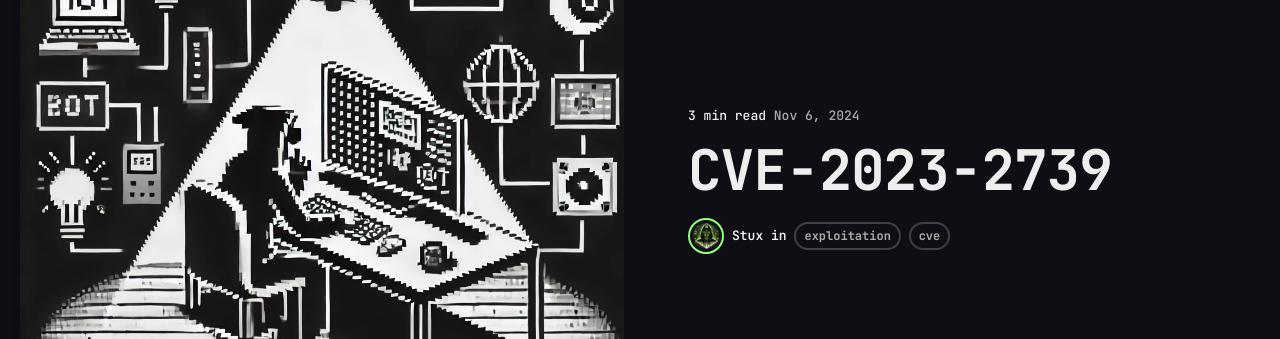
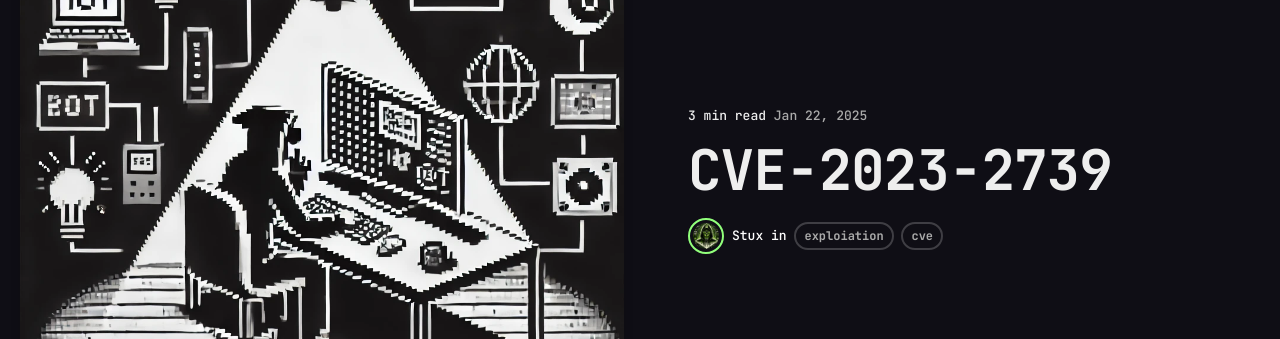
Before and after one commit to Stuuxx/stuuxx.github.io, a Jekyll site: the page built from _posts/2025-01-23-CVE-2023-2739-exploiting-an-IoT-device-for-smart-home-control.markdown, in a window 1280 px wide and 900 px high. Shown: the part 242-581 px from the top of the window. Built offline with Jekyll 4.4.1, drawn with Linux system fonts in a browser that asks for light colours; nearby versions of some CDN libraries; comment, search, counter and statistics services are not loaded.

Commit message:
Update 2025-01-23-CVE-2023-2739-exploiting-an-IoT-device-for-smart-home-control.markdown

```diff
--- a/_posts/2025-01-23-CVE-2023-2739-exploiting-an-IoT-device-for-smart-home-control.markdown
+++ b/_posts/2025-01-23-CVE-2023-2739-exploiting-an-IoT-device-for-smart-home-control.markdown
@@ -2,9 +2,9 @@
 layout: post
 title: "CVE-2023-2739"
 description: "Exploiting an IoT device for smart home control"
-date:   2024-11-06 09:01:35 +0300
+date:   2025-01-22 09:01:35 +0300
 image:  '/images/714.jpg'
-tags:   [exploitation, cve]
+tags:   [exploiation, cve]
 ---
 
 Hello everyone! Today I will present one of my first CVEs, which is very special to me. Although it is not considered highly critical, since it is a Reflected Cross-Site Scripting, this vulnerability, when combined with creativity, can provide very interesting results in real-world targeted attacks — even making it possible to control devices in homes.
```
